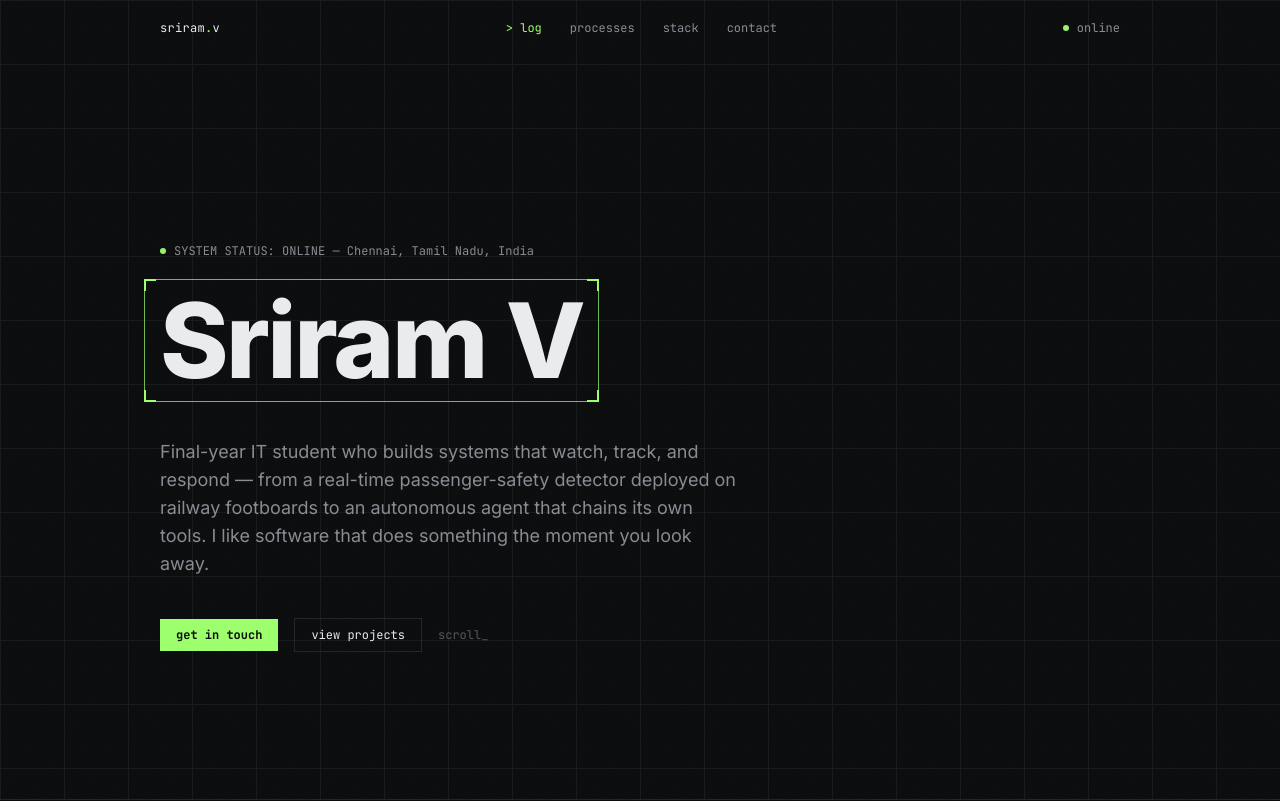
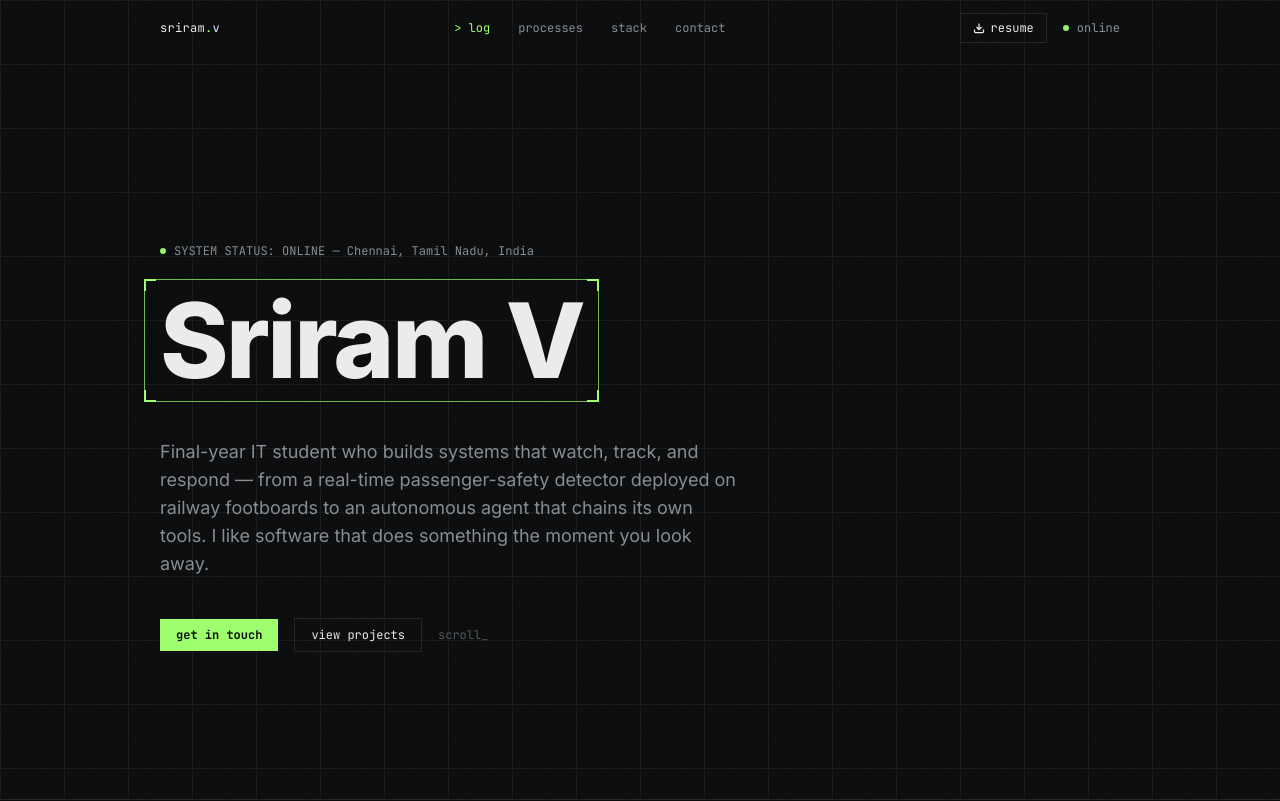
Before and after one commit to sriram2907/Portfolio, a React (Vite) app: page / in a window 1280 px wide. Shown: the top 801 px of the page. Built offline with nearby package versions, Linux system fonts and the light colour scheme.

Commit message:
Update portfolio content and assets

```diff
--- a/src/components/Contact.jsx
+++ b/src/components/Contact.jsx
@@ -53,8 +53,8 @@ export default function Contact() {
             Building something worth detecting?
           </h3>
           <p className="text-muted mt-4 max-w-lg leading-relaxed">
-            Open to internships, freelance builds, and collaborations across computer vision,
-            civic-tech, and full-stack products.
+            Open to internships, freelance builds, and collaborations across computer
+            vision, civic-tech, and full-stack products.
           </p>
 
           <div className="mt-8 flex flex-wrap items-center gap-3">
@@ -66,17 +66,11 @@ export default function Contact() {
               {copied ? "copied" : profile.email}
               {!copied && <Copy size={12} className="opacity-60" />}
             </button>
-            <a
-              href={`tel:${profile.phone.replace(/\s/g, "")}`}
-              className="px-4 py-2.5 border border-border text-ink font-mono text-xs hover:border-scan/60 transition-colors"
-            >
-              {profile.phone}
-            </a>
           </div>
 
           <div className="mt-8 pt-8 border-t border-border flex flex-wrap gap-5">
             <a
-              href={"https://github.com/sriram2907"}
+              href={profile.links.github}
               target="_blank"
               rel="noreferrer"
               className="inline-flex items-center gap-2 text-sm text-muted hover:text-ink transition-colors"
@@ -84,7 +78,7 @@ export default function Contact() {
               <GithubIcon /> GitHub
             </a>
             <a
-              href={"https://www.linkedin.com/in/sriramv27/"}
+              href={profile.links.linkedin}
               target="_blank"
               rel="noreferrer"
               className="inline-flex items-center gap-2 text-sm text-muted hover:text-ink transition-colors"
@@ -92,7 +86,7 @@ export default function Contact() {
               <LinkedinIcon /> LinkedIn
             </a>
             <a
-              href={"https://leetcode.com/u/ram2704/"}
+              href={profile.links.leetcode}
               target="_blank"
               rel="noreferrer"
               className="inline-flex items-center gap-2 text-sm text-muted hover:text-ink transition-colors"
--- a/src/components/Nav.jsx
+++ b/src/components/Nav.jsx
@@ -59,9 +59,30 @@ export default function Nav() {
             </li>
           ))}
         </ul>
-        <div className="flex items-center gap-2 text-muted">
-          <span className="w-1.5 h-1.5 rounded-full bg-scan animate-pulse" />
-          <span>online</span>
+        <div className="flex items-center gap-4">
+          <a
+            href="/resume.pdf"
+            download="Sriram_V_Resume.pdf"
+            className="hidden sm:inline-flex items-center gap-1.5 px-3 py-1.5 border border-border text-ink hover:border-scan/60 hover:text-scan transition-colors"
+          >
+            <svg
+              width="12"
+              height="12"
+              viewBox="0 0 24 24"
+              fill="none"
+              stroke="currentColor"
+              strokeWidth="2.5"
+            >
+              <path d="M21 15v4a2 2 0 0 1-2 2H5a2 2 0 0 1-2-2v-4" />
+              <polyline points="7 10 12 15 17 10" />
+              <line x1="12" y1="15" x2="12" y2="3" />
+            </svg>
+            resume
+          </a>
+          <div className="flex items-center gap-2 text-muted">
+            <span className="w-1.5 h-1.5 rounded-full bg-scan animate-pulse" />
+            <span className="hidden sm:inline">online</span>
+          </div>
         </div>
       </nav>
     </header>
--- a/src/components/Projects.jsx
+++ b/src/components/Projects.jsx
@@ -61,10 +61,13 @@ function ProcessCard({ project, index }) {
                 {project.description}
               </p>
               <ul className="space-y-2 mb-5">
-                {project.points.map((p) => (
-                  <li key={p} className="text-sm text-muted flex gap-3 leading-relaxed">
-                    <span className="text-scan font-mono shrink-0">›</span>
-                    {p}
+                {project.points.map((point) => (
+                  <li
+                    key={point}
+                    className="text-sm text-muted flex gap-3 leading-relaxed"
+                  >
+                    <span className="text-scan font-mono shrink-0">&rsaquo;</span>
+                    {point}
                   </li>
                 ))}
               </ul>
@@ -78,16 +81,14 @@ function ProcessCard({ project, index }) {
                   </span>
                 ))}
               </div>
-              {project.link && (
               <a
                 href={project.link}
                 target="_blank"
                 rel="noreferrer"
-                  className="inline-flex items-center gap-1.5 font-mono text-xs text-scan hover:underline"
+                className="inline-flex items-center gap-1.5 font-mono text-xs px-3 py-2 border border-scan/50 text-scan hover:bg-scan hover:text-bg transition-colors"
               >
                 view live <ArrowUpRight size={13} />
               </a>
-              )}
             </div>
           </motion.div>
         )}
@@ -108,7 +109,6 @@ export default function Projects() {
             {projects.length} active
           </span>
         </div>
-
         <div className="space-y-3">
           {projects.map((p, i) => (
             <ProcessCard key={p.id} project={p} index={i} />
--- a/src/data.js
+++ b/src/data.js
@@ -4,14 +4,13 @@ export const profile = {
   focus: "Computer Vision · Civic Tech · Agentic Systems",
   location: "Chennai, Tamil Nadu, India",
   email: "sriramv1227@gmail.com",
-  phone: "+91 8015151191",
+  resume: "/resume.pdf", // ← drop your PDF as public/resume.pdf
   links: {
-    linkedin: "https://linkedin.com/in/your-handle",
-    github: "https://github.com/your-handle",
-    leetcode: "https://leetcode.com/your-handle",
+    linkedin: "https://linkedin.com/in/your-handle", // ← replace
+    github: "https://github.com/your-handle",        // ← replace
+    leetcode: "https://leetcode.com/your-handle",    // ← replace
   },
-  bio:
-    "Final-year IT student who builds systems that watch, track, and respond — from a real-time passenger-safety detector deployed on railway footboards to an autonomous agent that chains its own tools. I like software that does something the moment you look away.",
+  bio: "Final-year IT student who builds systems that watch, track, and respond — from a real-time passenger-safety detector deployed on railway footboards to an autonomous agent that chains its own tools. I like software that does something the moment you look away.",
 };
 
 export const education = {
@@ -51,7 +50,7 @@ export const projects = [
       "Recharts dashboards visualizing promise fulfillment trends and category breakdowns.",
       "Apple/Linear-inspired design system built on a glassmorphism component layer.",
     ],
-    link: "",
+    link: "https://your-vaakuwatch-url.vercel.app", // ← replace
   },
   {
     id: "agentic-ai",
@@ -67,7 +66,7 @@ export const projects = [
       "Modular FastAPI endpoints with Pydantic models for time, weather, and calculation utilities.",
       "Responsive React + Vite frontend talking to the backend over CORS-configured async requests.",
     ],
-    link: "",
+    link: "https://your-agentic-ai-url.vercel.app", // ← replace
   },
   {
     id: "webcast",
@@ -83,7 +82,7 @@ export const projects = [
       "Socket.io rooms for synchronized playback control and real-time chat.",
       "Backend architected with Node.js/Express to support 100+ concurrent users.",
     ],
-    link: "",
+    link: "https://your-webcast-url.vercel.app", // ← replace
   },
 ];
 
```
Also changed, not shown: 1 other file (tests, documents, lock files or other folders). Lines whose indentation alone changed are shown as unchanged.
